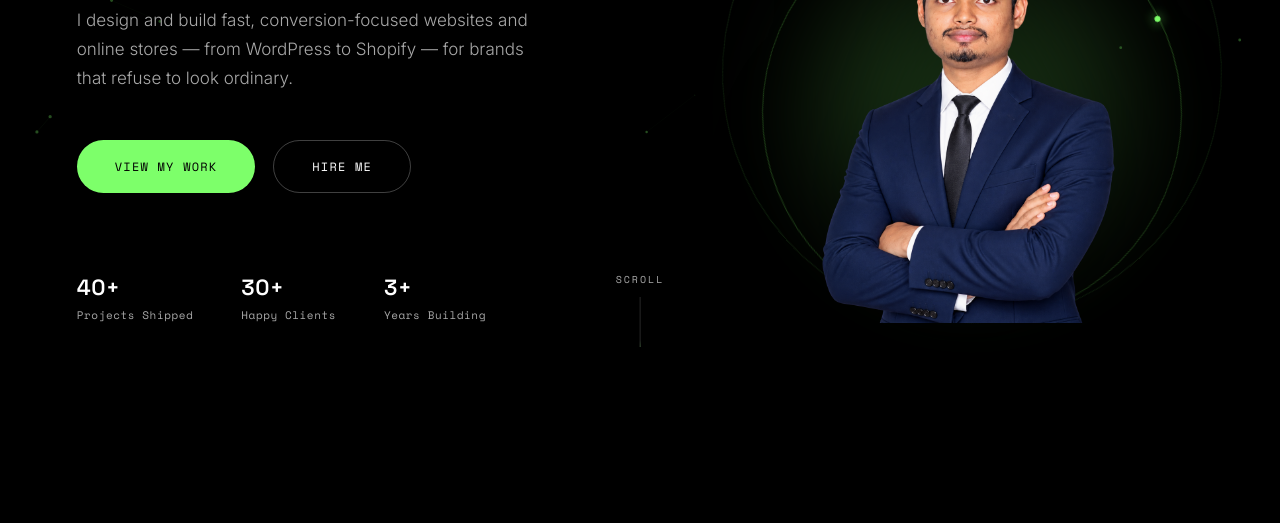
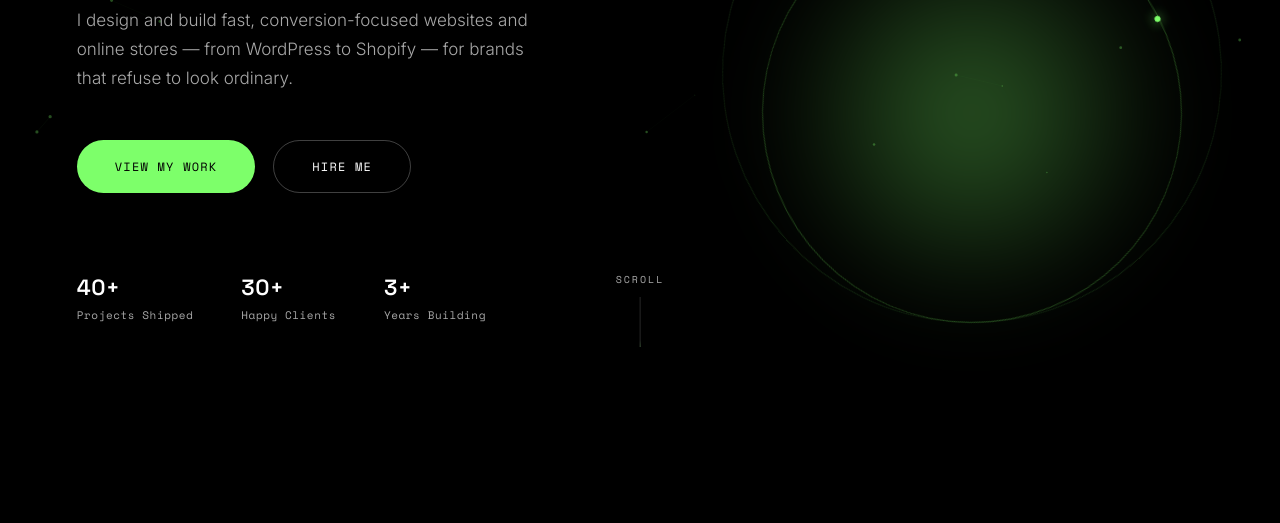
Before and after one commit to kahmad9966-prog/portfolio, a plain HTML site: page index.html in a window 1280 px wide. Shown: the part 609-1132 px from the top of the page. Drawn offline with nearby package versions, Linux system fonts and the light colour scheme.

Commit message:
Update index.html

```diff
--- a/index.html
+++ b/index.html
@@ -518,7 +518,7 @@ footer{padding:100px 0 40px;position:relative;}
       <div class="ring r2"></div>
       <div class="ring"></div>
       <div class="glow"></div>
-      <img src="kawser-photo.png" alt="Kawsar Ahmad" id="heroImg">
+      <!-- <img src="kawsar-web.png" alt="Kawsar Ahmad" id="heroImg"> -->
     </div>
   </div>
   <div class="scroll-indicator">
```
